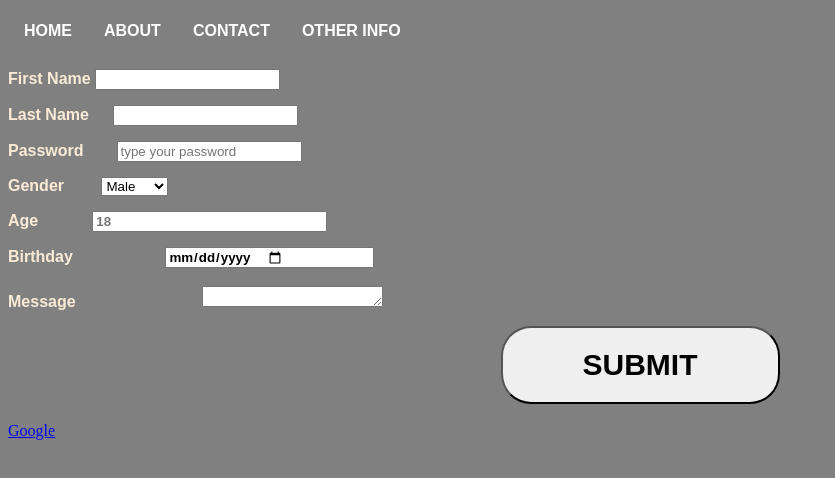
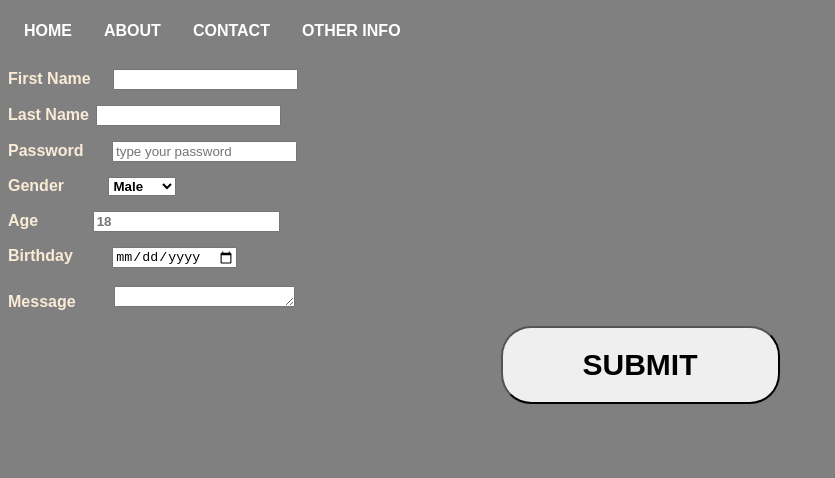
Before and after one commit to munirlere/index, a plain HTML site: page index.html in a window 1280 px wide. Shown: the whole page, without its empty margins (0-835 px from the left). Drawn offline with Linux system fonts and the light colour scheme.

Commit message:
Updated css and html

```diff
--- a/css.css
+++ b/css.css
@@ -38,26 +38,72 @@ label{
 }
 
 
-#divfirstName{
+.divfirstName{
     padding-top: 15px;
     padding-bottom: 15px;
-    padding-right: 3%;
     font-weight: bold;
     font-family: sans-serif;
 }
 
-#lastname{
+.divfirstName label {
+    padding-right: 18px;
+}
+
+.lastname{
     padding-bottom: 15px;
-    padding-right: 3%;
     font-weight: bold;
     font-family: sans-serif;
 }
 
-#password{
+.lastname label{
+    padding-right: 3px;
+}
+
+.password{
+    padding-right: 28.5px;
+}
+
+#divpassword{
     padding-bottom: 15px;
     padding-right: 1%;
     font-weight: bold;
     font-family: sans-serif;
+}
+
+
+
+.divgender{
+        padding-bottom: 15px;
+        font-family: sans-serif;
+        font-weight: bold;
+}
+
+.divgender select{
+    font-family: sans-serif;
+    font-weight: bold;
+    margin-left: 40px;
+}
+
+.divage{
+    padding-bottom: 15px;
+    font-family: sans-serif;
+    font-weight: bold;
+}
+
+.divage input{
+    margin-left: 50px;
+    font-weight: bold;
+    font-family: sans-serif;
+}
+
+.divbday{
+    padding-right: 35px;
+    font-family: sans-serif;
+    font-weight: bold;
+}
+
+.divbday input{
+    margin-left: 35px;
 }
 
 .divmessage{
@@ -68,34 +114,7 @@ label{
     padding-bottom: 15px;
     font-weight: bold;
     font-family: sans-serif;
-    padding-right: 10%;
-}
-
-.Gender{
-    padding-bottom: 15px;
-    padding-right: 15px;
-    font-weight: bold;
-    font-family: sans-serif;
-}
-
-.ageandbday{
-    padding-bottom: px;
-}
-
-.divage{
-    padding-bottom: 15px;
-}
-
-.age{
-    padding-right: 50px;
-    font-weight: bold;
-    font-family: sans-serif;
-}
-
-.bday{
-    padding-right: 7%;
-    font-family: sans-serif;
-    font-weight: bold;
+    padding-right: 38px;
 }
 
 .divbutton{
--- a/index.html
+++ b/index.html
@@ -14,23 +14,27 @@
         <a href="#">OTHER INFO</a>
     </div>
 
-      <div id="divfirstName">
-        <form action="index.html" method="post">
-        <label class="firstname">First Name </label>
+    <div class="wrapper">
+
+    <form action="index.html" method="post">
+
+      <div class="divfirstName">
+
+        <label>First Name </label>
         <input type="text" name="firstName">
         <br>
       </div>
 
-      <div id="lastname">
-      <label style="padding-right:20px">Last Name</label>  <input type="text" name="lastName"><br>
+      <div class="lastname">
+      <label>Last Name</label>  <input type="text" name="lastName"><br>
       </div>
 
-      <div id="password">
-        <label style="padding-right:33px">Password</label><input type="password" name="password" placeholder="type your password">
+      <div id="divpassword">
+        <label class="password">Password</label><input type="password" name="password" placeholder="type your password">
       </div>
 
-      <div class="Gender">
-        <label style="padding-right: 33px;">Gender</label>
+      <div class="divgender">
+        <label>Gender</label>
         <select name="genderSelect">
           <option value="Male">Male</option>
           <option value="Female">Female</option>
@@ -38,13 +42,13 @@
       </div>
 
      <div class="divage">
-      <label class="age">Age</label>
+      <label>Age</label>
       <input type="number" name="age" placeholder="18" class="age input">
       <br>
       </div>
 
       <div class="divbday">
-      <label class="bday">Birthday</label>
+      <label>Birthday</label>
       <input type="date" name="birthday" class="bday input">
       </div>
       <br>
@@ -58,11 +62,7 @@
     </div>
 
     </form>
-  </div>
+</div>
 
-  <div>
-      <img src="testimg.png" alt="">
-    </div>
-    <a href=#>Google </a>
 </body>
 </html>
```
